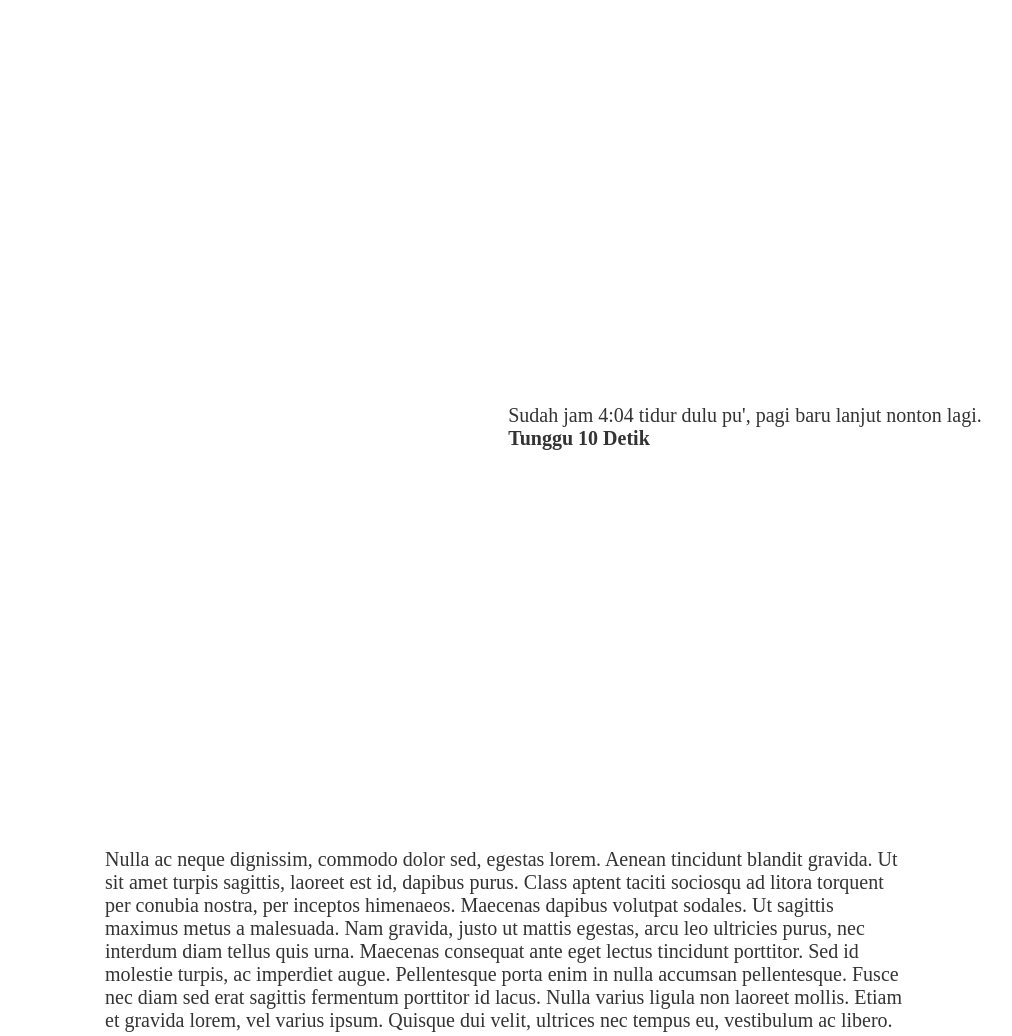
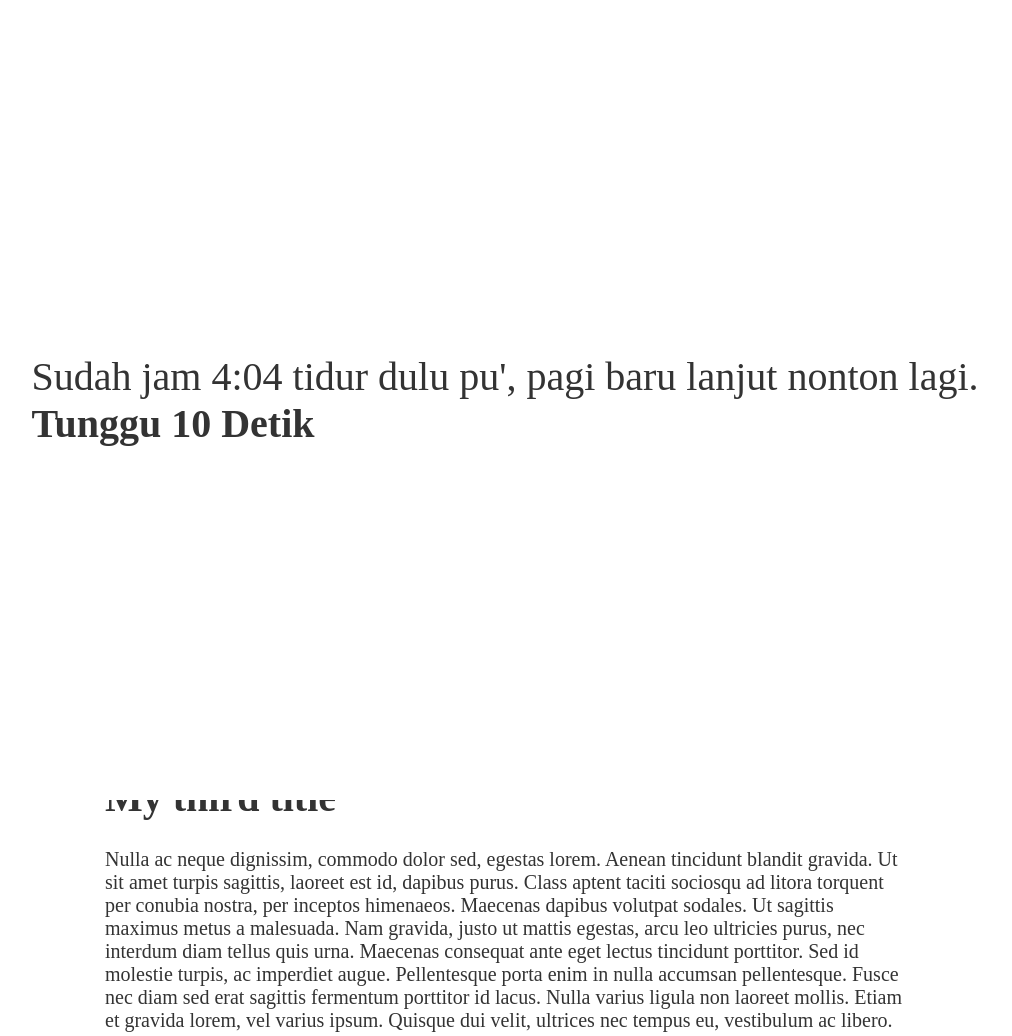
Before and after one commit to vhlan/vhlan.github.io, a PHP site: page /akmunnsaa/reward/index.html in a window 1280 px wide; the page is wider, and only the part inside the window is pictured. Shown: the top 1036 px of that part, without its empty margins (135-1147 px from the left). Run offline with PHP 8.4, Linux system fonts and the light colour scheme.

Commit message:
Update style-reward.css

```diff
--- a/akmunnsaa/reward/style-reward.css
+++ b/akmunnsaa/reward/style-reward.css
@@ -20,11 +20,14 @@
   -webkit-filter: blur(2.5px);
 }
 .loading {
- background: white;
- display: block;
- position: absolute;
- height: 100%;
- width: 100%;
+    background: white;
+    display: block;
+    position: absolute;
+    height: 100%;
+    width: 100%;
+    font-size: 2.5rem;
+    top: 0;
+    left: 0;
 }
 .bg {
  padding: 0px 30px 0px 30px;
```
